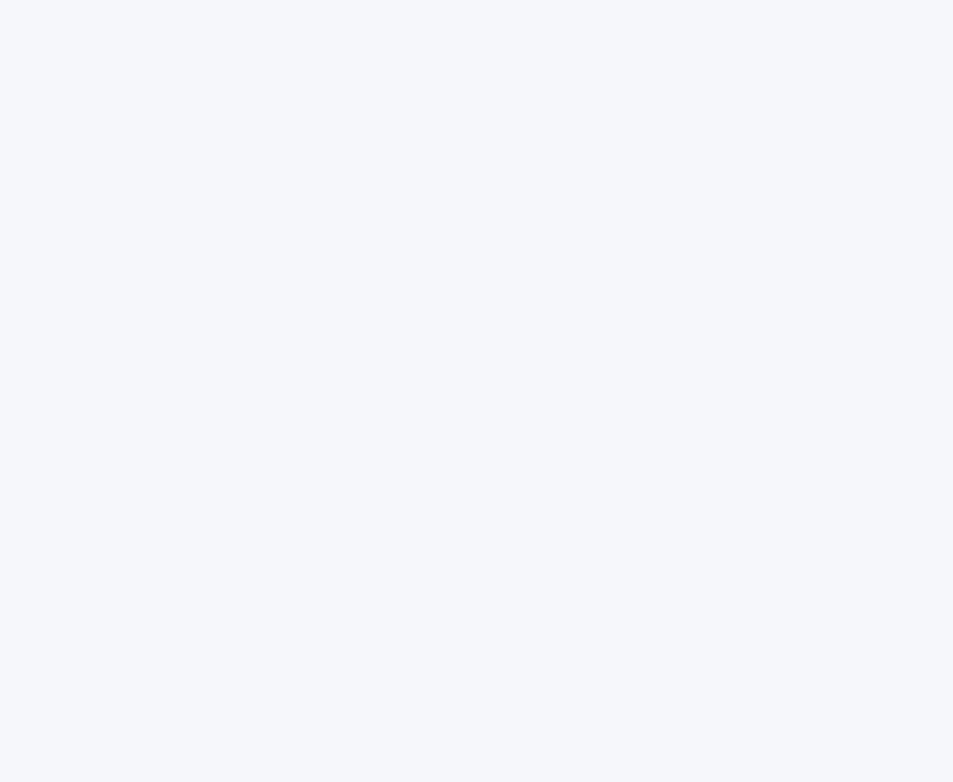
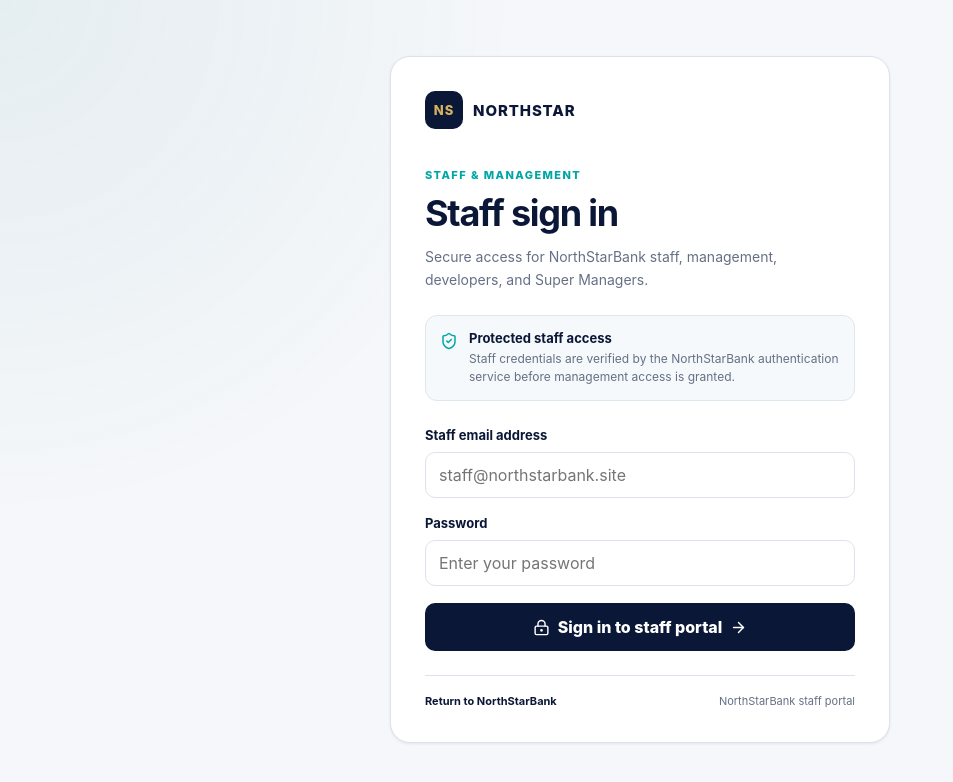
Before and after one commit to munna1-dev/NORTHSTAR, a React (Vite) app: page /staff in a window 1280 px wide. Before the commit this address had no page. Shown: the top 782 px of the page, without its empty margins (0-953 px from the left). Built offline with nearby package versions, Linux system fonts and the light colour scheme.

Commit message:
Add dedicated staff login portal

```diff
--- a/src/App.tsx
+++ b/src/App.tsx
@@ -5,6 +5,7 @@ import { BusinessPage } from "./pages/BusinessPage"
 import { AboutPage } from "./pages/AboutPage"
 import { SupportPage } from "./pages/SupportPage"
 import { SignInPage } from "./pages/SignInPage"
+import { StaffSignInPage } from "./pages/StaffSignInPage"
 import { OpenAccountPage } from "./pages/OpenAccountPage"
 import { CustomerDashboardPage } from "./pages/CustomerDashboardPage"
 import { CustomerAccountsPage } from "./pages/CustomerAccountsPage"
@@ -44,6 +45,7 @@ function App() {
         <Route path="/about" element={<AboutPage />} />
         <Route path="/support" element={<SupportPage />} />
         <Route path="/signin" element={<SignInPage />} />
+        <Route path="/staff" element={<StaffSignInPage />} />
         <Route path="/open-account" element={<OpenAccountPage />} />
         <Route path="/customer" element={<ProtectedRoute><CustomerDashboardPage /></ProtectedRoute>} />
         <Route path="/customer/accounts" element={<ProtectedRoute><CustomerAccountsPage /></ProtectedRoute>} />
--- /dev/null
+++ b/src/pages/StaffSignInPage.tsx
@@ -0,0 +1,153 @@
+import { useState } from "react"
+import type { FormEvent } from "react"
+import { ArrowRight, LockKeyhole, ShieldCheck } from "lucide-react"
+import { Link, useNavigate } from "react-router-dom"
+import { z } from "zod"
+import { signInCustomer, signOutCustomer } from "../lib/session"
+import "./SignInPage.css"
+
+const signInSchema = z.object({
+  email: z.string().trim().email("Enter a valid email address."),
+  password: z.string().min(1, "Enter your password."),
+})
+
+export function StaffSignInPage() {
+  const navigate = useNavigate()
+  const [email, setEmail] = useState("")
+  const [password, setPassword] = useState("")
+  const [error, setError] = useState("")
+  const [submitting, setSubmitting] = useState(false)
+
+  async function handleSubmit(event: FormEvent<HTMLFormElement>) {
+    event.preventDefault()
+    setError("")
+
+    const result = signInSchema.safeParse({
+      email,
+      password,
+    })
+
+    if (!result.success) {
+      setError(
+        result.error.issues[0]?.message ??
+          "Please check your sign-in details.",
+      )
+      return
+    }
+
+    setSubmitting(true)
+
+    try {
+      const response = await signInCustomer(
+        result.data.email,
+        result.data.password,
+      )
+
+      if (!response.ok) {
+        setError(response.error ?? "Unable to sign in.")
+        return
+      }
+
+      const role = response.customer?.role
+
+      if (
+        role !== "staff" &&
+        role !== "management" &&
+        role !== "developer" &&
+        role !== "super_manager"
+      ) {
+        await signOutCustomer()
+        setError(
+          "This sign-in is restricted to NorthStarBank staff.",
+        )
+        return
+      }
+
+      navigate("/management", { replace: true })
+    } finally {
+      setSubmitting(false)
+    }
+  }
+
+  return (
+    <main className="signin-page">
+      <section className="signin-card" aria-labelledby="staff-signin-title">
+        <div className="signin-card__brand">
+          <span className="signin-card__icon" aria-hidden="true">
+            NS
+          </span>
+          <span>NORTHSTAR</span>
+        </div>
+
+        <div className="signin-card__intro">
+          <span className="signin-card__eyebrow">
+            STAFF & MANAGEMENT
+          </span>
+          <h1 id="staff-signin-title">Staff sign in</h1>
+          <p>
+            Secure access for NorthStarBank staff, management,
+            developers, and Super Managers.
+          </p>
+        </div>
+
+        <div className="signin-demo-notice">
+          <ShieldCheck size={18} />
+          <div>
+            <strong>Protected staff access</strong>
+            <span>
+              Staff credentials are verified by the NorthStarBank
+              authentication service before management access is granted.
+            </span>
+          </div>
+        </div>
+
+        <form
+          className="signin-form"
+          onSubmit={handleSubmit}
+          noValidate
+        >
+          <label htmlFor="staff-email">Staff email address</label>
+          <input
+            id="staff-email"
+            name="email"
+            type="email"
+            autoComplete="username"
+            value={email}
+            onChange={(event) => setEmail(event.target.value)}
+            placeholder="staff@northstarbank.site"
+            disabled={submitting}
+          />
+
+          <label htmlFor="staff-password">Password</label>
+          <input
+            id="staff-password"
+            name="password"
+            type="password"
+            autoComplete="current-password"
+            value={password}
+            onChange={(event) => setPassword(event.target.value)}
+            placeholder="Enter your password"
+            disabled={submitting}
+          />
+
+          {error && (
+            <p className="signin-error" role="alert">
+              {error}
+            </p>
+          )}
+
+          <button type="submit" disabled={submitting}>
+            <LockKeyhole size={17} />
+            {submitting ? "Signing in…" : "Sign in to staff portal"}
+            {!submitting && <ArrowRight size={17} />}
+          </button>
+        </form>
+
+        <div className="signin-card__footer">
+          <Link to="/">Return to NorthStarBank</Link>
+          <span>NorthStarBank staff portal</span>
+        </div>
+      </section>
+    </main>
+  )
+}
```
